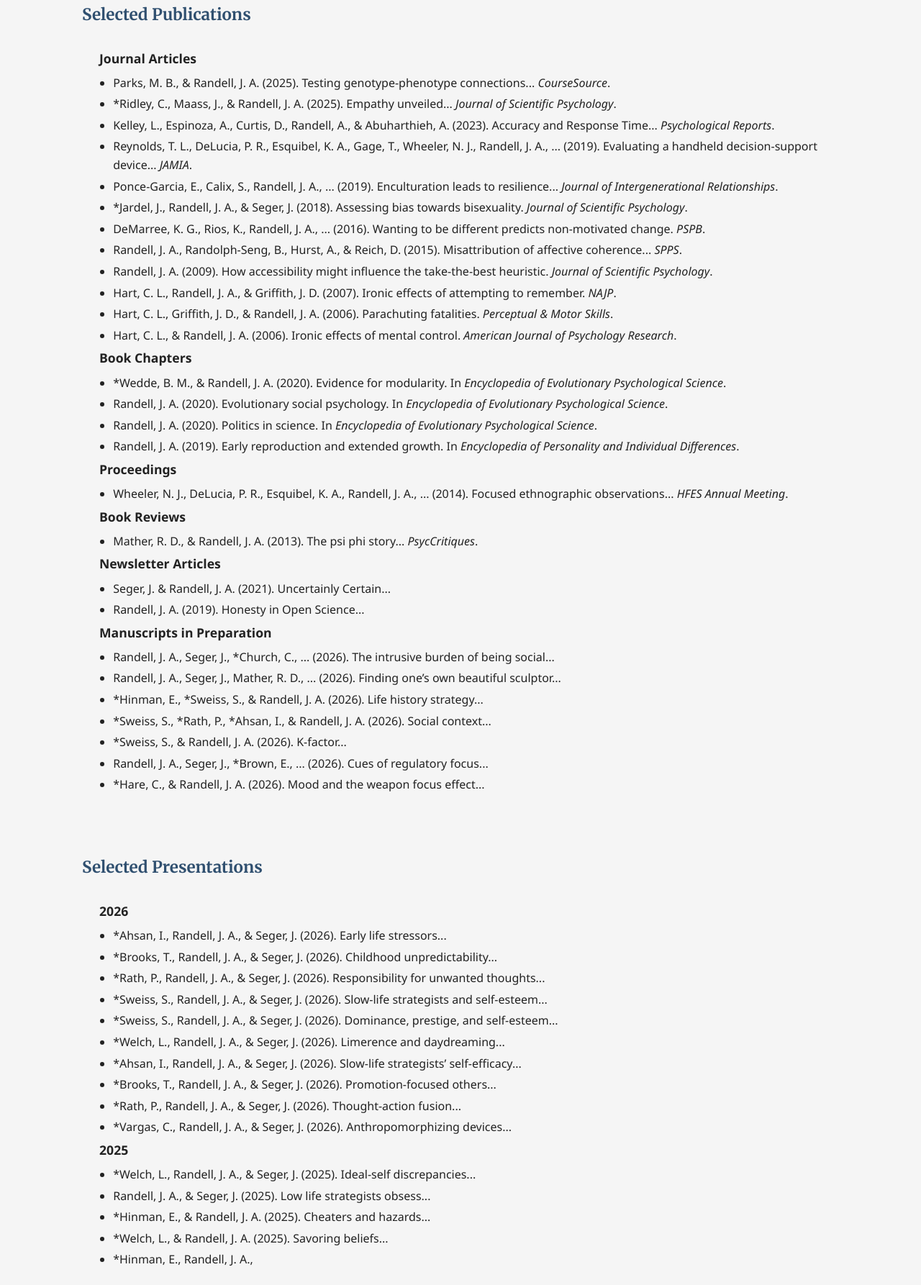
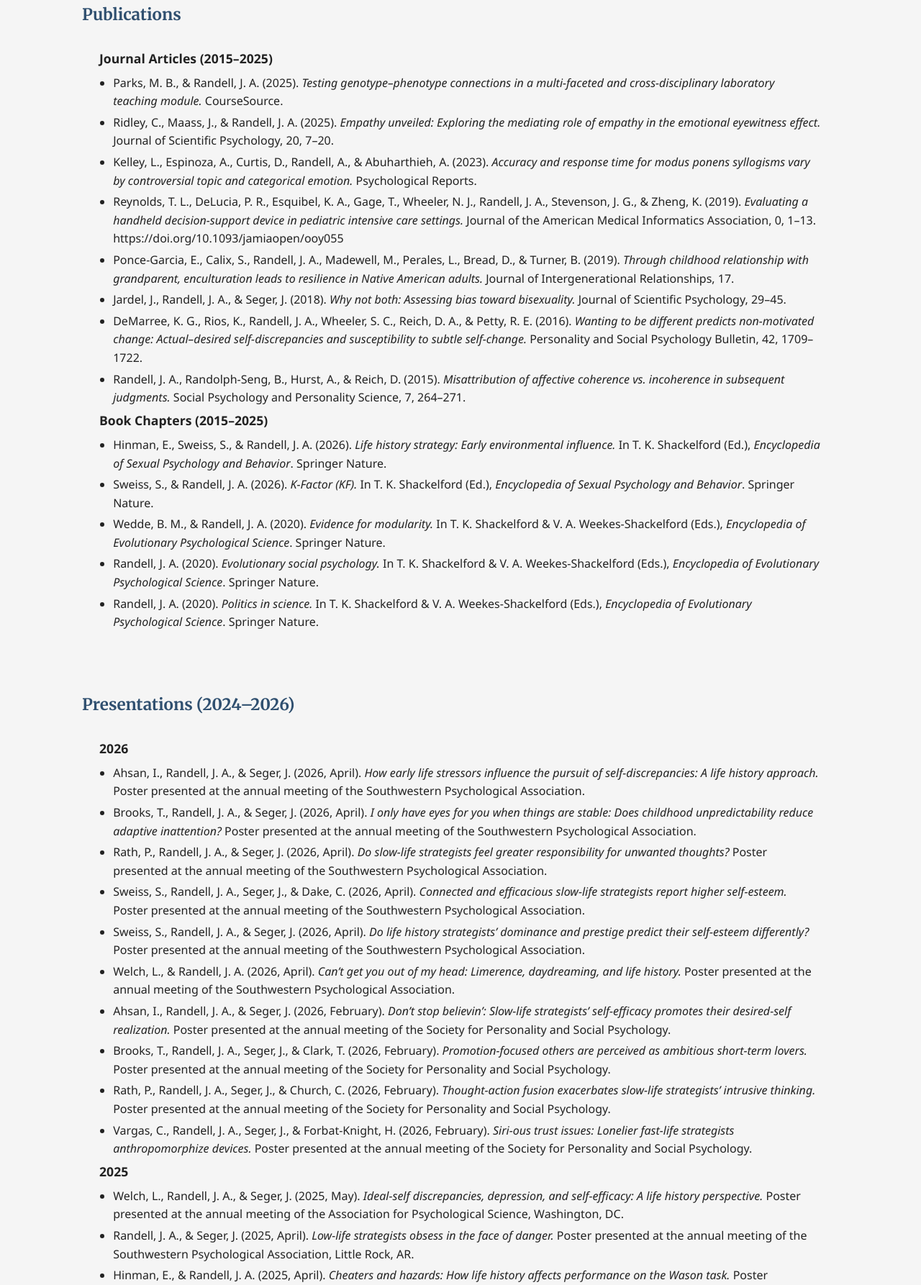
Before and after one commit to jadamrandell/jarandell, a plain HTML site: page scholarlyactivity.html in a window 1280 px wide. Shown: the part 356-2142 px from the top of the page at 72% size. Drawn offline with Linux system fonts and the light colour scheme; a web font is replaced by a local one.

Commit message:
Update scholarlyactivity.html

```diff
--- a/scholarlyactivity.html
+++ b/scholarlyactivity.html
@@ -36,59 +36,45 @@
     <!-- Publications -->
 <section class="section">
     <div class="section-header">
-            <h2>Selected Publications</h2>
+        <h2>Publications</h2>
     </div>
+
     <div class="section-body">
 
-            <h3>Journal Articles</h3>
+        <h3>Journal Articles (2015–2025)</h3>
         <ul class="bullet-list">
-                <li>Parks, M. B., & Randell, J. A. (2025). Testing genotype-phenotype connections... <em>CourseSource</em>.</li>
-                <li>*Ridley, C., Maass, J., & Randell, J. A. (2025). Empathy unveiled... <em>Journal of Scientific Psychology</em>.</li>
-                <li>Kelley, L., Espinoza, A., Curtis, D., Randell, A., & Abuharthieh, A. (2023). Accuracy and Response Time... <em>Psychological Reports</em>.</li>
-                <li>Reynolds, T. L., DeLucia, P. R., Esquibel, K. A., Gage, T., Wheeler, N. J., Randell, J. A., ... (2019). Evaluating a handheld decision-support device... <em>JAMIA</em>.</li>
-                <li>Ponce-Garcia, E., Calix, S., Randell, J. A., ... (2019). Enculturation leads to resilience... <em>Journal of Intergenerational Relationships</em>.</li>
-                <li>*Jardel, J., Randell, J. A., & Seger, J. (2018). Assessing bias towards bisexuality. <em>Journal of Scientific Psychology</em>.</li>
-                <li>DeMarree, K. G., Rios, K., Randell, J. A., ... (2016). Wanting to be different predicts non-motivated change. <em>PSPB</em>.</li>
-                <li>Randell, J. A., Randolph-Seng, B., Hurst, A., & Reich, D. (2015). Misattribution of affective coherence... <em>SPPS</em>.</li>
-                <li>Randell, J. A. (2009). How accessibility might influence the take-the-best heuristic. <em>Journal of Scientific Psychology</em>.</li>
-                <li>Hart, C. L., Randell, J. A., & Griffith, J. D. (2007). Ironic effects of attempting to remember. <em>NAJP</em>.</li>
-                <li>Hart, C. L., Griffith, J. D., & Randell, J. A. (2006). Parachuting fatalities. <em>Perceptual & Motor Skills</em>.</li>
-                <li>Hart, C. L., & Randell, J. A. (2006). Ironic effects of mental control. <em>American Journal of Psychology Research</em>.</li>
+
+            <li>Parks, M. B., & Randell, J. A. (2025). <em>Testing genotype–phenotype connections in a multi‑faceted and cross‑disciplinary laboratory teaching module.</em> CourseSource.</li>
+
+            <li>Ridley, C., Maass, J., & Randell, J. A. (2025). <em>Empathy unveiled: Exploring the mediating role of empathy in the emotional eyewitness effect.</em> Journal of Scientific Psychology, 20, 7–20.</li>
+
+            <li>Kelley, L., Espinoza, A., Curtis, D., Randell, A., & Abuharthieh, A. (2023). <em>Accuracy and response time for modus ponens syllogisms vary by controversial topic and categorical emotion.</em> Psychological Reports.</li>
+
+            <li>Reynolds, T. L., DeLucia, P. R., Esquibel, K. A., Gage, T., Wheeler, N. J., Randell, J. A., Stevenson, J. G., & Zheng, K. (2019). <em>Evaluating a handheld decision‑support device in pediatric intensive care settings.</em> Journal of the American Medical Informatics Association, 0, 1–13. https://doi.org/10.1093/jamiaopen/ooy055</li>
+
+            <li>Ponce‑Garcia, E., Calix, S., Randell, J. A., Madewell, M., Perales, L., Bread, D., & Turner, B. (2019). <em>Through childhood relationship with grandparent, enculturation leads to resilience in Native American adults.</em> Journal of Intergenerational Relationships, 17.</li>
+
+            <li>Jardel, J., Randell, J. A., & Seger, J. (2018). <em>Why not both: Assessing bias toward bisexuality.</em> Journal of Scientific Psychology, 29–45.</li>
+
+            <li>DeMarree, K. G., Rios, K., Randell, J. A., Wheeler, S. C., Reich, D. A., & Petty, R. E. (2016). <em>Wanting to be different predicts non‑motivated change: Actual–desired self‑discrepancies and susceptibility to subtle self‑change.</em> Personality and Social Psychology Bulletin, 42, 1709–1722.</li>
+
+            <li>Randell, J. A., Randolph‑Seng, B., Hurst, A., & Reich, D. (2015). <em>Misattribution of affective coherence vs. incoherence in subsequent judgments.</em> Social Psychology and Personality Science, 7, 264–271.</li>
+
         </ul>
 
-            <h3>Book Chapters</h3>
+        <h3>Book Chapters (2015–2025)</h3>
         <ul class="bullet-list">
-                <li>*Wedde, B. M., & Randell, J. A. (2020). Evidence for modularity. In <em>Encyclopedia of Evolutionary Psychological Science</em>.</li>
-                <li>Randell, J. A. (2020). Evolutionary social psychology. In <em>Encyclopedia of Evolutionary Psychological Science</em>.</li>
-                <li>Randell, J. A. (2020). Politics in science. In <em>Encyclopedia of Evolutionary Psychological Science</em>.</li>
-                <li>Randell, J. A. (2019). Early reproduction and extended growth. In <em>Encyclopedia of Personality and Individual Differences</em>.</li>
-            </ul>
 
-            <h3>Proceedings</h3>
-            <ul class="bullet-list">
-                <li>Wheeler, N. J., DeLucia, P. R., Esquibel, K. A., Randell, J. A., ... (2014). Focused ethnographic observations... <em>HFES Annual Meeting</em>.</li>
-            </ul>
+            <li>Hinman, E., Sweiss, S., & Randell, J. A. (2026). <em>Life history strategy: Early environmental influence.</em> In T. K. Shackelford (Ed.), <em>Encyclopedia of Sexual Psychology and Behavior</em>. Springer Nature.</li>
 
-            <h3>Book Reviews</h3>
-            <ul class="bullet-list">
-                <li>Mather, R. D., & Randell, J. A. (2013). The psi phi story... <em>PsycCritiques</em>.</li>
-            </ul>
+            <li>Sweiss, S., & Randell, J. A. (2026). <em>K‑Factor (KF).</em> In T. K. Shackelford (Ed.), <em>Encyclopedia of Sexual Psychology and Behavior</em>. Springer Nature.</li>
 
-            <h3>Newsletter Articles</h3>
-            <ul class="bullet-list">
-                <li>Seger, J. & Randell, J. A. (2021). Uncertainly Certain...</li>
-                <li>Randell, J. A. (2019). Honesty in Open Science...</li>
-            </ul>
+            <li>Wedde, B. M., & Randell, J. A. (2020). <em>Evidence for modularity.</em> In T. K. Shackelford & V. A. Weekes‑Shackelford (Eds.), <em>Encyclopedia of Evolutionary Psychological Science</em>. Springer Nature.</li>
 
-            <h3>Manuscripts in Preparation</h3>
-            <ul class="bullet-list">
-                <li>Randell, J. A., Seger, J., *Church, C., ... (2026). The intrusive burden of being social...</li>
-                <li>Randell, J. A., Seger, J., Mather, R. D., ... (2026). Finding one’s own beautiful sculptor...</li>
-                <li>*Hinman, E., *Sweiss, S., & Randell, J. A. (2026). Life history strategy...</li>
-                <li>*Sweiss, S., *Rath, P., *Ahsan, I., & Randell, J. A. (2026). Social context...</li>
-                <li>*Sweiss, S., & Randell, J. A. (2026). K-factor...</li>
-                <li>Randell, J. A., Seger, J., *Brown, E., ... (2026). Cues of regulatory focus...</li>
-                <li>*Hare, C., & Randell, J. A. (2026). Mood and the weapon focus effect...</li>
+            <li>Randell, J. A. (2020). <em>Evolutionary social psychology.</em> In T. K. Shackelford & V. A. Weekes‑Shackelford (Eds.), <em>Encyclopedia of Evolutionary Psychological Science</em>. Springer Nature.</li>
+
+            <li>Randell, J. A. (2020). <em>Politics in science.</em> In T. K. Shackelford & V. A. Weekes‑Shackelford (Eds.), <em>Encyclopedia of Evolutionary Psychological Science</em>. Springer Nature.</li>
+
         </ul>
 
     </div>
@@ -97,28 +83,78 @@
     <!-- Presentations -->
 <section class="section">
     <div class="section-header">
-            <h2>Selected Presentations</h2>
+        <h2>Presentations (2024–2026)</h2>
     </div>
+
     <div class="section-body">
 
+        <!-- 2026 -->
         <h3>2026</h3>
         <ul class="bullet-list">
-                <li>*Ahsan, I., Randell, J. A., & Seger, J. (2026). Early life stressors...</li>
-                <li>*Brooks, T., Randell, J. A., & Seger, J. (2026). Childhood unpredictability...</li>
-                <li>*Rath, P., Randell, J. A., & Seger, J. (2026). Responsibility for unwanted thoughts...</li>
-                <li>*Sweiss, S., Randell, J. A., & Seger, J. (2026). Slow-life strategists and self-esteem...</li>
-                <li>*Sweiss, S., Randell, J. A., & Seger, J. (2026). Dominance, prestige, and self-esteem...</li>
-                <li>*Welch, L., Randell, J. A., & Seger, J. (2026). Limerence and daydreaming...</li>
-                <li>*Ahsan, I., Randell, J. A., & Seger, J. (2026). Slow-life strategists’ self-efficacy...</li>
-                <li>*Brooks, T., Randell, J. A., & Seger, J. (2026). Promotion-focused others...</li>
-                <li>*Rath, P., Randell, J. A., & Seger, J. (2026). Thought-action fusion...</li>
-                <li>*Vargas, C., Randell, J. A., & Seger, J. (2026). Anthropomorphizing devices...</li>
+
+            <li>Ahsan, I., Randell, J. A., & Seger, J. (2026, April). <em>How early life stressors influence the pursuit of self‑discrepancies: A life history approach.</em> Poster presented at the annual meeting of the Southwestern Psychological Association.</li>
+
+            <li>Brooks, T., Randell, J. A., & Seger, J. (2026, April). <em>I only have eyes for you when things are stable: Does childhood unpredictability reduce adaptive inattention?</em> Poster presented at the annual meeting of the Southwestern Psychological Association.</li>
+
+            <li>Rath, P., Randell, J. A., & Seger, J. (2026, April). <em>Do slow‑life strategists feel greater responsibility for unwanted thoughts?</em> Poster presented at the annual meeting of the Southwestern Psychological Association.</li>
+
+            <li>Sweiss, S., Randell, J. A., Seger, J., & Dake, C. (2026, April). <em>Connected and efficacious slow‑life strategists report higher self‑esteem.</em> Poster presented at the annual meeting of the Southwestern Psychological Association.</li>
+
+            <li>Sweiss, S., Randell, J. A., & Seger, J. (2026, April). <em>Do life history strategists’ dominance and prestige predict their self‑esteem differently?</em> Poster presented at the annual meeting of the Southwestern Psychological Association.</li>
+
+            <li>Welch, L., & Randell, J. A. (2026, April). <em>Can’t get you out of my head: Limerence, daydreaming, and life history.</em> Poster presented at the annual meeting of the Southwestern Psychological Association.</li>
+
+            <li>Ahsan, I., Randell, J. A., & Seger, J. (2026, February). <em>Don’t stop believin’: Slow‑life strategists’ self‑efficacy promotes their desired‑self realization.</em> Poster presented at the annual meeting of the Society for Personality and Social Psychology.</li>
+
+            <li>Brooks, T., Randell, J. A., Seger, J., & Clark, T. (2026, February). <em>Promotion‑focused others are perceived as ambitious short‑term lovers.</em> Poster presented at the annual meeting of the Society for Personality and Social Psychology.</li>
+
+            <li>Rath, P., Randell, J. A., Seger, J., & Church, C. (2026, February). <em>Thought‑action fusion exacerbates slow‑life strategists’ intrusive thinking.</em> Poster presented at the annual meeting of the Society for Personality and Social Psychology.</li>
+
+            <li>Vargas, C., Randell, J. A., Seger, J., & Forbat‑Knight, H. (2026, February). <em>Siri‑ous trust issues: Lonelier fast‑life strategists anthropomorphize devices.</em> Poster presented at the annual meeting of the Society for Personality and Social Psychology.</li>
+
         </ul>
 
+        <!-- 2025 -->
         <h3>2025</h3>
         <ul class="bullet-list">
-                <li>*Welch, L., Randell, J. A., & Seger, J. (2025). Ideal-self discrepancies...</li>
-                <li>Randell, J. A., & Seger, J. (2025). Low life strategists obsess...</li>
-                <li>*Hinman, E., & Randell, J. A. (2025). Cheaters and hazards...</li>
-                <li>*Welch, L., & Randell, J. A. (2025). Savoring beliefs...</li>
-                <li>*Hinman, E., Randell, J. A.,
+
+            <li>Welch, L., Randell, J. A., & Seger, J. (2025, May). <em>Ideal‑self discrepancies, depression, and self‑efficacy: A life history perspective.</em> Poster presented at the annual meeting of the Association for Psychological Science, Washington, DC.</li>
+
+            <li>Randell, J. A., & Seger, J. (2025, April). <em>Low‑life strategists obsess in the face of danger.</em> Poster presented at the annual meeting of the Southwestern Psychological Association, Little Rock, AR.</li>
+
+            <li>Hinman, E., & Randell, J. A. (2025, April). <em>Cheaters and hazards: How life history affects performance on the Wason task.</em> Poster presented at the annual meeting of the Southwestern Psychological Association, Little Rock, AR.</li>
+
+            <li>Welch, L., & Randell, J. A. (2025, April). <em>Savoring the wonder years: How life history strategies may shape savoring beliefs.</em> Poster presented at the annual meeting of the Southwestern Psychological Association, Little Rock, AR.</li>
+
+            <li>Hinman, E., Randell, J. A., Seger, J., Church, C., Howell, A., & Kelley, L. (2025, February). <em>Shame‑clouds of the slow‑life mind: Shame‑prone slow‑life strategists experience more intrusive thoughts.</em> Poster presented at the annual meeting of the Society for Personality and Social Psychology, Denver, CO.</li>
+
+            <li>Schmidt, S., Seger, J., Randell, J. A., Hinman, E., & Church, C. (2025, February). <em>The social ties that bind: Slow‑life strategies positively correlate with binding foundation endorsement.</em> Poster presented at the annual meeting of the Society for Personality and Social Psychology, Denver, CO.</li>
+
+        </ul>
+
+        <!-- 2024 -->
+        <h3>2024</h3>
+        <ul class="bullet-list">
+
+            <li>Schmidt, S., Seger, J., & Randell, J. A. (2024, April). <em>What factors affect rates of aggression to potential mate poachers?</em> Poster presented at the meeting of the Oklahoma Psychological Society, Edmond, OK.</li>
+
+            <li>Schott, J., Seger, J., Randell, J. A., & Nitz, P. (2024, April). <em>Slow belonging but fast information: How life history strategies might guide conformity.</em> Poster presented at the annual meeting of the Southwestern Psychological Association, San Antonio, TX.</li>
+
+            <li>Welch, L., Randell, J. A., Seger, J., & Howell, A. (2024, April). <em>How slow‑life strategists’ sense of control may help or hurt.</em> Poster presented at the annual meeting of the Southwestern Psychological Association, San Antonio, TX.</li>
+
+            <li>Nitz, P., Randell, J. A., & Seger, J. (2024, April). <em>Pathogen cues in the courtroom: How pathogens might reduce perceived credibility.</em> Poster presented at the annual meeting of the Southwestern Psychological Association, San Antonio, TX.</li>
+
+            <li>Schmidt, S., Randell, J. A., Seger, J., & Clark, T. (2024, April). <em>Higher‑status men report being more willing to use physical aggression.</em> Poster presented at the annual meeting of the Southwestern Psychological Association, San Antonio, TX.</li>
+
+            <li>Highsmith, C., Randell, J. A., Seger, J., & Morehouse, A. (2024, April). <em>Do mated fast‑life strategists attend to attractive alternative mates?</em> Poster presented at the annual meeting of the Southwestern Psychological Association, San Antonio, TX.</li>
+
+            <li>Darvin, K., Randell, J. A., Seger, J., Howell, A., & Church, C. (2024, April). <em>Binded by the right: Moral foundations predict the experience of moral emotions.</em> Poster presented at the annual meeting of the Southwestern Psychological Association, San Antonio, TX.</li>
+
+            <li>Nitz, P., Randell, J. A., & Seger, J. (2024, February). <em>To be or ought to be: Slow‑life strategists prioritize the ought‑self.</em> Poster presented at the annual meeting of the Society for Personality and Social Psychology, San Diego, CA.</li>
+
+            <li>Vargas, C., Schmidt, S., Seger, J., Randell, J. A., & Rerick, P. (2024, February). <em>Hulk smush: Men use aggression to defend younger relationships.</em> Poster presented at the annual meeting of the Society for Personality and Social Psychology, San Diego, CA.</li>
+
+        </ul>
+
+    </div>
+</section>
```
Lines whose indentation alone changed are shown as unchanged.
